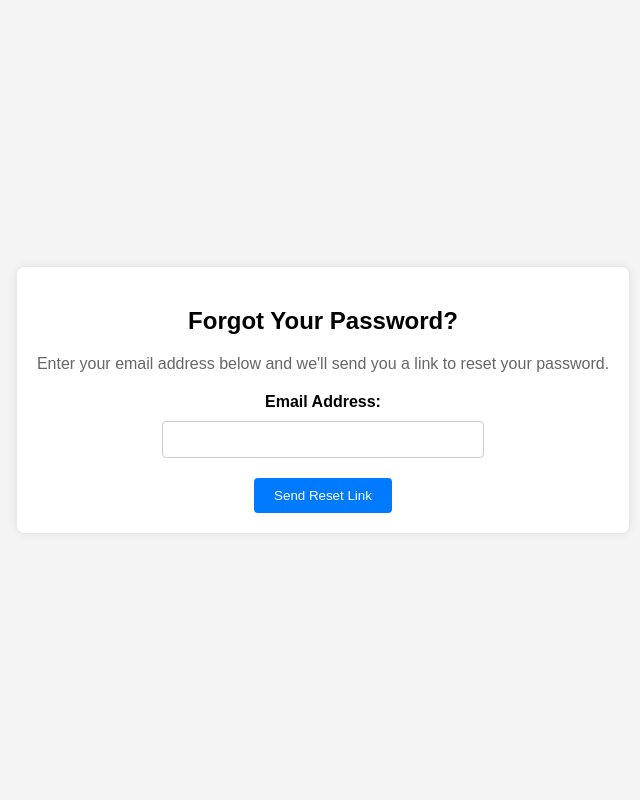
After one commit to saravana1304/cricket-ecomerce-website-project, a Django app: page /forget_pasword/ in a window 1280 px wide. The commit adds this page. Shown: the whole page, without its empty margins (317-957 px from the left). Run offline with Django 4.2, Linux system fonts and the light colour scheme.

Commit message:
forget passsword

```diff
--- /dev/null
+++ b/crickart/userapp1/templates/userapp1/forget_password.html
@@ -0,0 +1,81 @@
+<!DOCTYPE html>
+<html lang="en">
+<head>
+    <meta charset="UTF-8">
+    <meta name="viewport" content="width=device-width, initial-scale=1.0">
+    <title>Forgot Password</title>
+    <style>
+        body {
+            font-family: Arial, sans-serif;
+            background-color: #f4f4f4;
+            display: flex;
+            justify-content: center;
+            align-items: center;
+            height: 100vh;
+            margin: 0;
+        }
+
+        .container {
+            background-color: #fff;
+            padding: 20px;
+            border-radius: 8px;
+            box-shadow: 0 0 10px rgba(0, 0, 0, 0.1);
+            text-align: center;
+        }
+
+        h2 {
+            margin-bottom: 20px;
+        }
+
+        p {
+            margin-bottom: 20px;
+            color: #666;
+        }
+
+        form {
+            display: flex;
+            flex-direction: column;
+            align-items: center;
+        }
+
+        label {
+            margin-bottom: 10px;
+            font-weight: bold;
+        }
+
+        input[type="email"] {
+            padding: 10px;
+            margin-bottom: 20px;
+            width: 100%;
+            max-width: 300px;
+            border: 1px solid #ccc;
+            border-radius: 4px;
+        }
+
+        button {
+            padding: 10px 20px;
+            border: none;
+            background-color: #007BFF;
+            color: white;
+            border-radius: 4px;
+            cursor: pointer;
+        }
+
+        button:hover {
+            background-color: #0056b3;
+        }
+    </style>
+</head>
+<body>
+    <div class="container">
+        <h2>Forgot Your Password?</h2>
+        <p>Enter your email address below and we'll send you a link to reset your password.</p>
+        <form action="{% url 'forgetpass' %}" method="POST">
+            {% csrf_token %}
+            <label for="email">Email Address:</label>
+            <input type="email" id="email" name="email" required>
+            <button type="submit">Send Reset Link</button>
+        </form>
+    </div>
+</body>
+</html>
--- a/crickart/userapp1/templates/userapp1/login.html
+++ b/crickart/userapp1/templates/userapp1/login.html
@@ -27,20 +27,16 @@
 
 
         <div class="forget">
-            <a href="#">Forget Password ? </a>
+            <a href="{% url 'forgetpass' %}">Forget Password ? </a>
         </div>
 
         {% load socialaccount %}
 
-
         <div class="register">
             <a href="{% url 'userregister' %}"> Click Here to Register </a>
         </div>
-
     </form>
-
 </div>
-
 
 
 
--- /dev/null
+++ b/crickart/userapp1/templates/userapp1/reset_password.html
@@ -0,0 +1 @@
+<h1>this is reset password html page</h1>
--- a/crickart/userapp1/urls.py
+++ b/crickart/userapp1/urls.py
@@ -7,19 +7,20 @@ urlpatterns = [
 
     path('',views.userindex,name='home'),
     path('userregister/',views.userregister,name='userregister'),
-    path('userlogin/',views.userlogin,name='userlogin'),
+    path('user_login/', views.user_login, name='userlogin'),
     path('logout/',views.userlogout,name='logout'),
 
 
-    path('userregister/', views.userregister, name='userregister'),
     path('verify-otp/', views.verify_otp, name='verify_otp'),
     path('resend-otp/', views.resend_otp, name='resendotp'),
+    path('forget_pasword/', views.forget_password, name='forgetpass'),
+    path('reset_pasword/', views.rest_password, name='resetpass'),
+    path('otp_verify/', views.otp_verify, name='otp_verify'),
+
 
     # product details
 
     path('productdetails/<int:product_id>/',views. product_details,name='productdetails'),
-
-
 
     # category and shop details
 
--- a/crickart/userapp1/views.py
+++ b/crickart/userapp1/views.py
@@ -19,8 +19,14 @@ from django_otp.plugins.otp_email.models import EmailDevice
 from .models import User
 import logging
 from django.contrib.auth import get_backends
+from django.contrib.auth import get_user_model
+from django.views.decorators.csrf import csrf_protect
+from django.conf import settings
+from django.urls import reverse
 
 
+
+User = get_user_model()
 
 # function for displaying index page to users
 
@@ -84,11 +90,12 @@ def userregister(request):
             email_device.token = otp
             email_device.save()
 
+            # Print OTP for debugging (remove in production)
             print(otp)
 
             send_mail(
-                'this is CRICKART OTP Code for register',
-                f'Your OTP code is dont share to any one {otp}',
+                'This is CRICKART OTP Code for Registration',
+                f'Your OTP code is: {otp}. Do not share it with anyone.',
                 'your-email@example.com',
                 [user.email],
                 fail_silently=False,
@@ -135,15 +142,15 @@ def verify_otp(request):
 
             # Find the backend that authenticated the user
             backend_path = None
-            for backend in get_backends():
+            for backend in auth.get_backends():
                 if backend.get_user(user.id) is not None:
                     backend_path = f'{backend.__module__}.{backend.__class__.__name__}'
                     break
 
             if backend_path:
                 auth.login(request, user, backend=backend_path)  # Log the user in with the specified backend
-                messages.success(request, 'Your account has been activated. You can now log in.')
-                logging.debug("OTP verified successfully. Redirecting to home page.")
+                messages.success(request, f'OTP sent to {user.email}. Enter OTP to log in.')
+                logging.debug(f"OTP verified successfully for user {user.email}. Redirecting to login page.")
                 return redirect('userlogin')  # Redirect to login page after successful activation
             else:
                 logging.error("No suitable authentication backend found for the user.")
@@ -153,7 +160,6 @@ def verify_otp(request):
             logging.debug("Invalid OTP entered.")
 
     return render(request, 'userapp1/verify_otp.html')
-
 
 # function for resend otp
 
@@ -180,11 +186,100 @@ def resend_otp(request):
     return redirect('verify_otp')
 
 
+# function for forget password
+
+@csrf_protect
+def forget_password(request):
+    if request.method == 'POST':
+        email = request.POST.get('email')
+        associated_users = User.objects.filter(email=email)
+        if associated_users.exists():
+            for user in associated_users:
+                otp = generate_otp()
+                request.session['reset_otp'] = otp
+                request.session['email'] = email
+
+                logger.debug(f"Generated OTP: {otp}")
+
+                subject = "This is a password reset mail"
+                message = f'Your OTP for resetting your password is {otp}.'
+                send_mail(subject, message, settings.DEFAULT_FROM_EMAIL, [user.email])
+
+                return render(request, 'userapp1/newpassword.html')
+        return render(request, 'userapp1/forget_password.html', {'error': 'Email not found'})
+    return render(request, 'userapp1/forget_password.html')
+
+# function for forget otp verify
+
+logger = logging.getLogger(__name__)
+
+# Helper function to generate OTP
+def generate_otp():
+    return str(random.randint(100000, 999999))
+
+@csrf_protect
+def forget_password(request):
+    if request.method == 'POST':
+        email = request.POST.get('email')
+        associated_users = User.objects.filter(email=email)
+        if associated_users.exists():
+            for user in associated_users:
+                otp = generate_otp()
+                request.session['reset_otp'] = otp
+                request.session['email'] = email
+
+                logger.debug(f"Generated OTP: {otp}")
+                print(f"Generated OTP: {otp}")
+
+                subject = "This is a password reset mail"
+                message = f'Your OTP for resetting your password is {otp}.'
+                send_mail(subject, message, settings.DEFAULT_FROM_EMAIL, [user.email])
+
+                return render(request, 'userapp1/newpassword.html')
+        return render(request, 'userapp1/forget_password.html', {'error': 'Email not found'})
+    return render(request, 'userapp1/forget_password.html')
+
+
+
+# this function is used to check the password is matching or not
+@csrf_protect
+def otp_verify(request):
+    if request.method == 'POST':
+        otp = request.POST.get('otp')
+        new_password = request.POST.get('new_password')
+        confirm_password = request.POST.get('confirm_password')
+
+        session_otp = request.session.get('reset_otp')
+        email = request.session.get('email')
+
+        if otp == session_otp:
+            if new_password == confirm_password:
+                user = User.objects.get(email=email)
+                user.set_password(new_password)
+                user.save()
+                # Clear the session
+                request.session.flush()
+                return render(request, 'userapp1/newpassword.html', {'success': 'Password updated successfully'})
+            else:
+                return render(request, 'userapp1/newpassword.html', {'error': 'Passwords do not match'})
+        else:
+            return render(request, 'userapp1/newpassword.html', {'error': 'Invalid OTP'})
+
+    return render(request, 'userapp1/newpassword.html')
+
+
+
+
+# function for forget password
+def rest_password(request):
+    return render(request,'userapp1/newpassword.html')
+
+
 # function for user login page
 
 @cache_control(no_cache=True, must_revalidate=True, no_store=True)
 @never_cache
-def userlogin(request):
+def user_login(request):
     if request.user.is_authenticated:
         return redirect('home')
     if request.method=='POST':
```
Also changed, not shown: crickart/userapp1/templates/userapp1/newpassword.html (added, +109 -0 lines), crickart/crickart/settings.py (line endings or trailing spaces).
